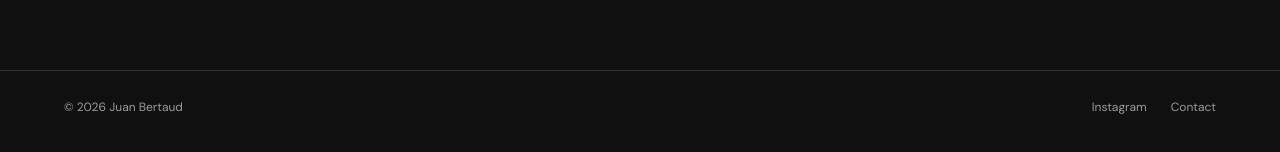
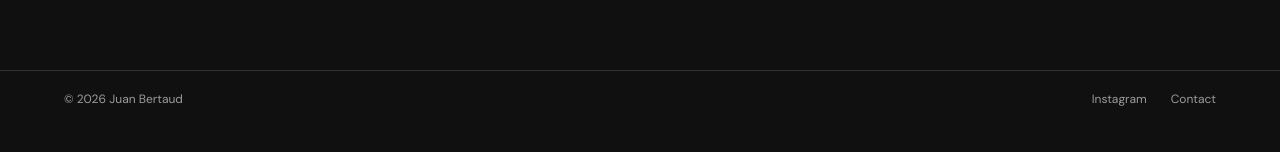
Before and after one commit to hova-editz/sports-design-portfolio, a plain HTML site: page index.html in a window 1280 px wide. Shown: the part 2459-2611 px from the top of the page. After the commit the page ends 2590 px from the top, so only its background shows below. Drawn offline with Linux system fonts and the light colour scheme.

Commit message:
Final Styles Update

```diff
--- a/style.css
+++ b/style.css
@@ -1856,3 +1856,6 @@ html {
   outline-style: solid !important;
   outline-offset: -1px !important;
 }
+
+/* V6.30: Match homepage footer spacing to Resume footer only. */
+.portfolio-page .footer { padding-top: 20px !important; padding-bottom: 24px !important; align-items: center; }
```
